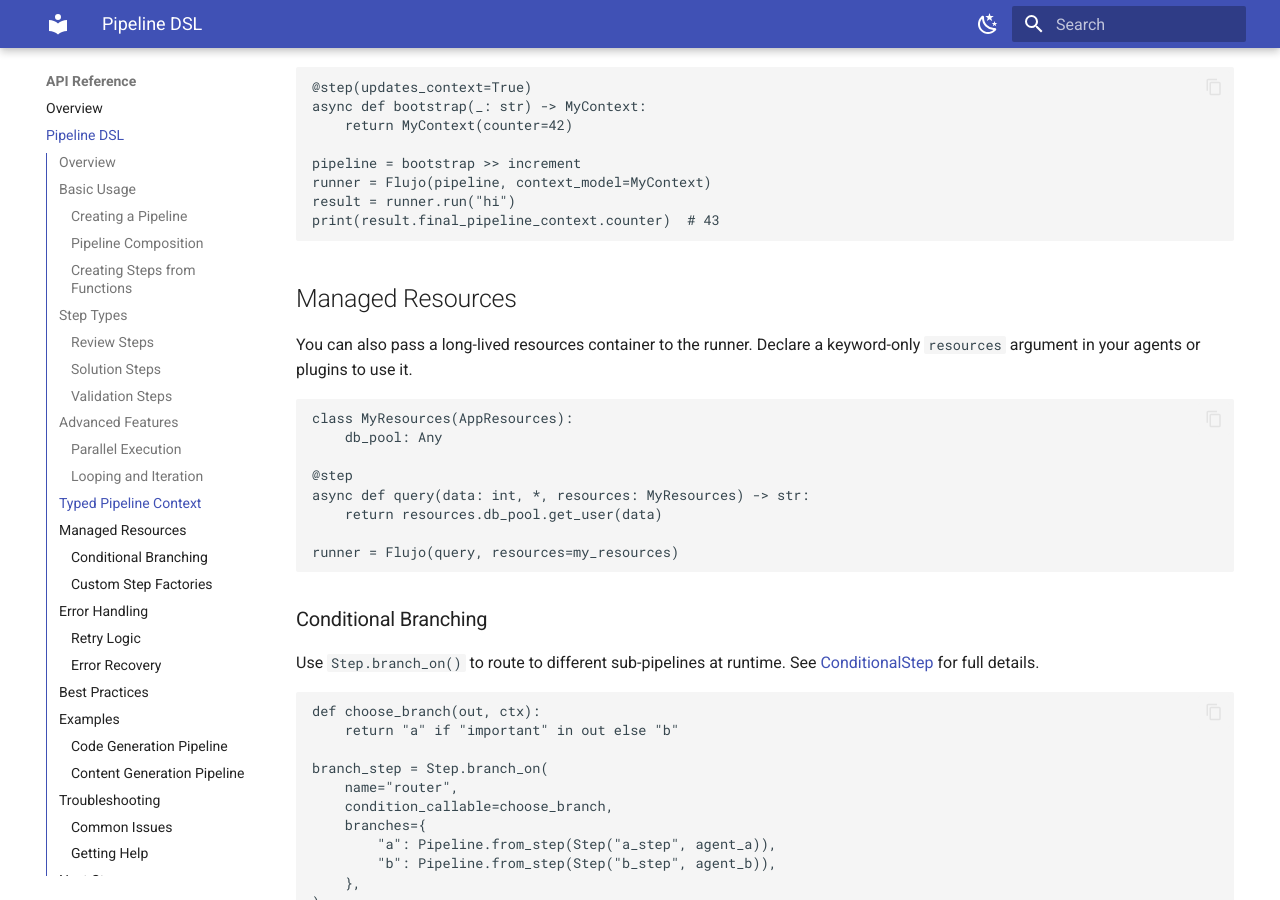
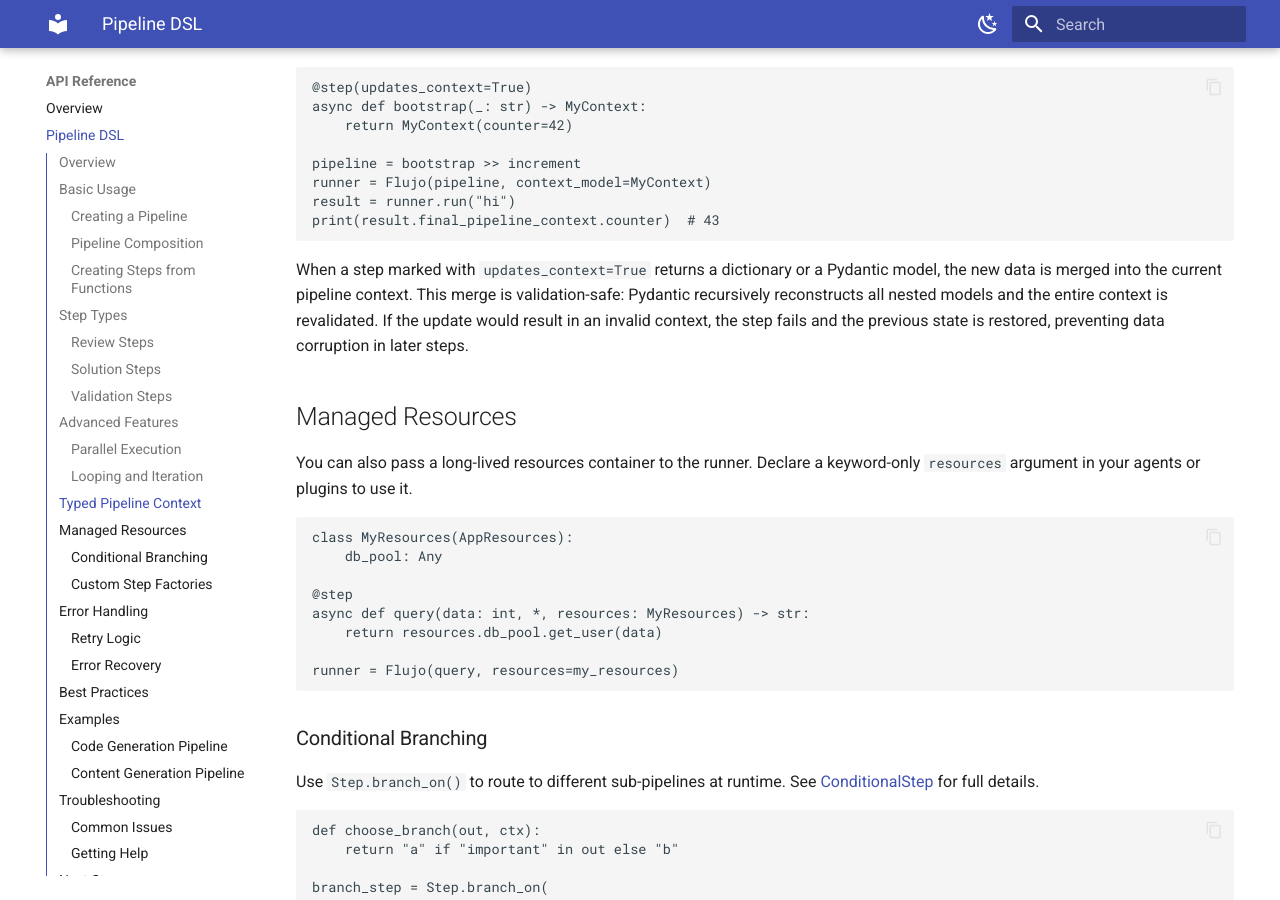
Before and after one commit to aandresalvarez/flujo, an MkDocs documentation site: the page built from docs/pipeline_dsl.md, in a window 1280 px wide and 900 px high, scrolled down 4977 px. Built offline with MkDocs 1.6.1 and Material for MkDocs 9.7.7, drawn with Linux system fonts in a browser that asks for light colours.

Commit message:
docs: clarify recursive context validation

````diff
--- a/docs/pipeline_dsl.md
+++ b/docs/pipeline_dsl.md
@@ -252,6 +252,13 @@ result = runner.run("hi")
 print(result.final_pipeline_context.counter)  # 43
 ```
 
+When a step marked with `updates_context=True` returns a dictionary or a Pydantic
+model, the new data is merged into the current pipeline context. This merge is
+validation-safe: Pydantic recursively reconstructs all nested models and the
+entire context is revalidated. If the update would result in an invalid context,
+the step fails and the previous state is restored, preventing data corruption in
+later steps.
+
 ## Managed Resources
 
 You can also pass a long-lived resources container to the runner. Declare a
````
